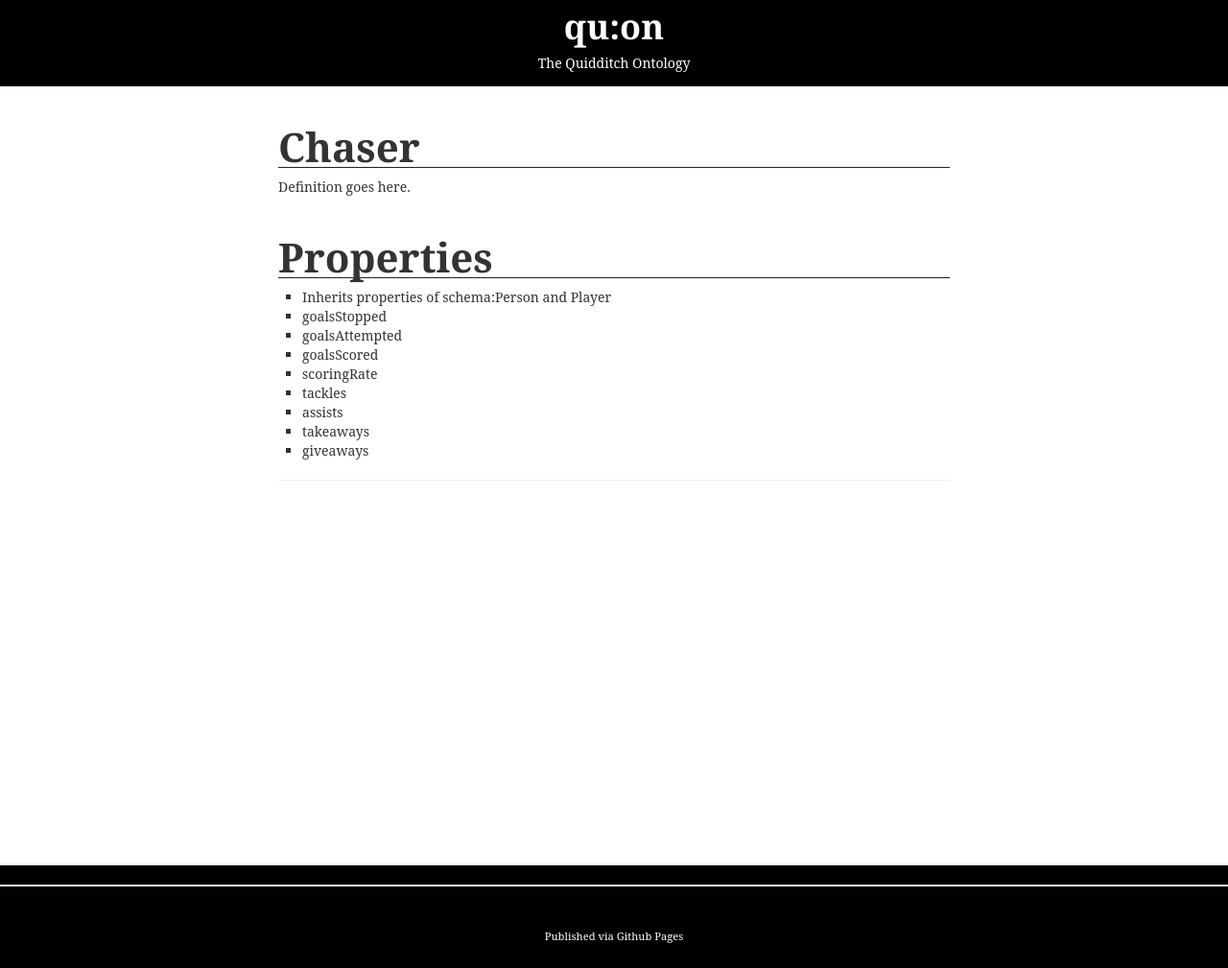
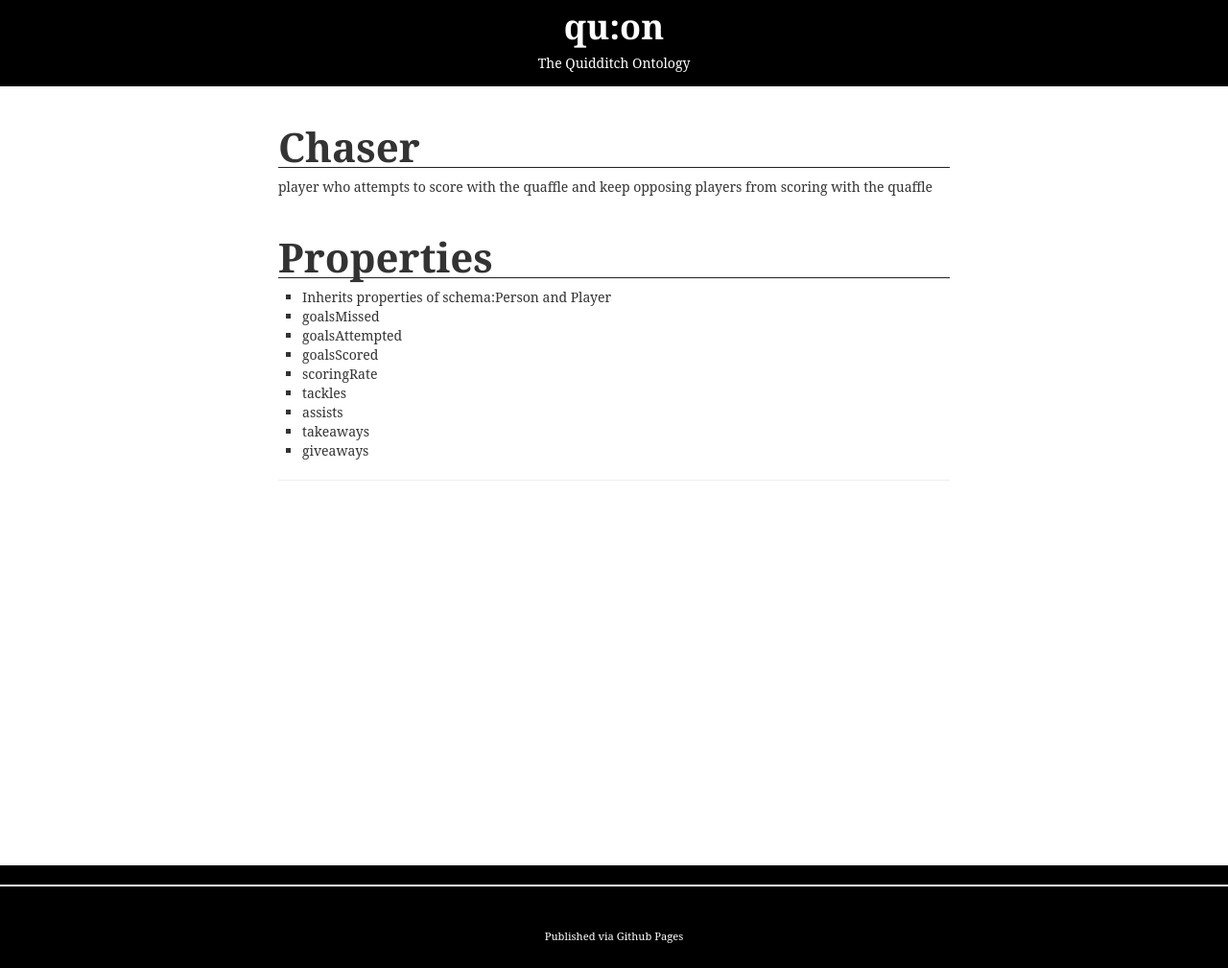
Before and after one commit to helrond/quon, a Jekyll site: the page built from Chaser.md, in a window 1280 px wide. Shown: the whole page at 96% size. Built offline with Jekyll 4.4.1, drawn with Linux system fonts in a browser that asks for light colours; some web fonts are replaced.

Commit message:
added definition, changed property "goalsStopped" to "goalsMissed" for clarity

```diff
--- a/Chaser.md
+++ b/Chaser.md
@@ -3,10 +3,10 @@ title: Chaser
 layout: type
 categories: type
 ---
-Definition goes here.
+player who attempts to score with the quaffle and keep opposing players from scoring with the quaffle
 ##Properties
 * Inherits properties of [schema:Person](http://schema.org/Person) and [Player](Player)
-* goalsStopped
+* goalsMissed
 * goalsAttempted
 * goalsScored
 * scoringRate
```
